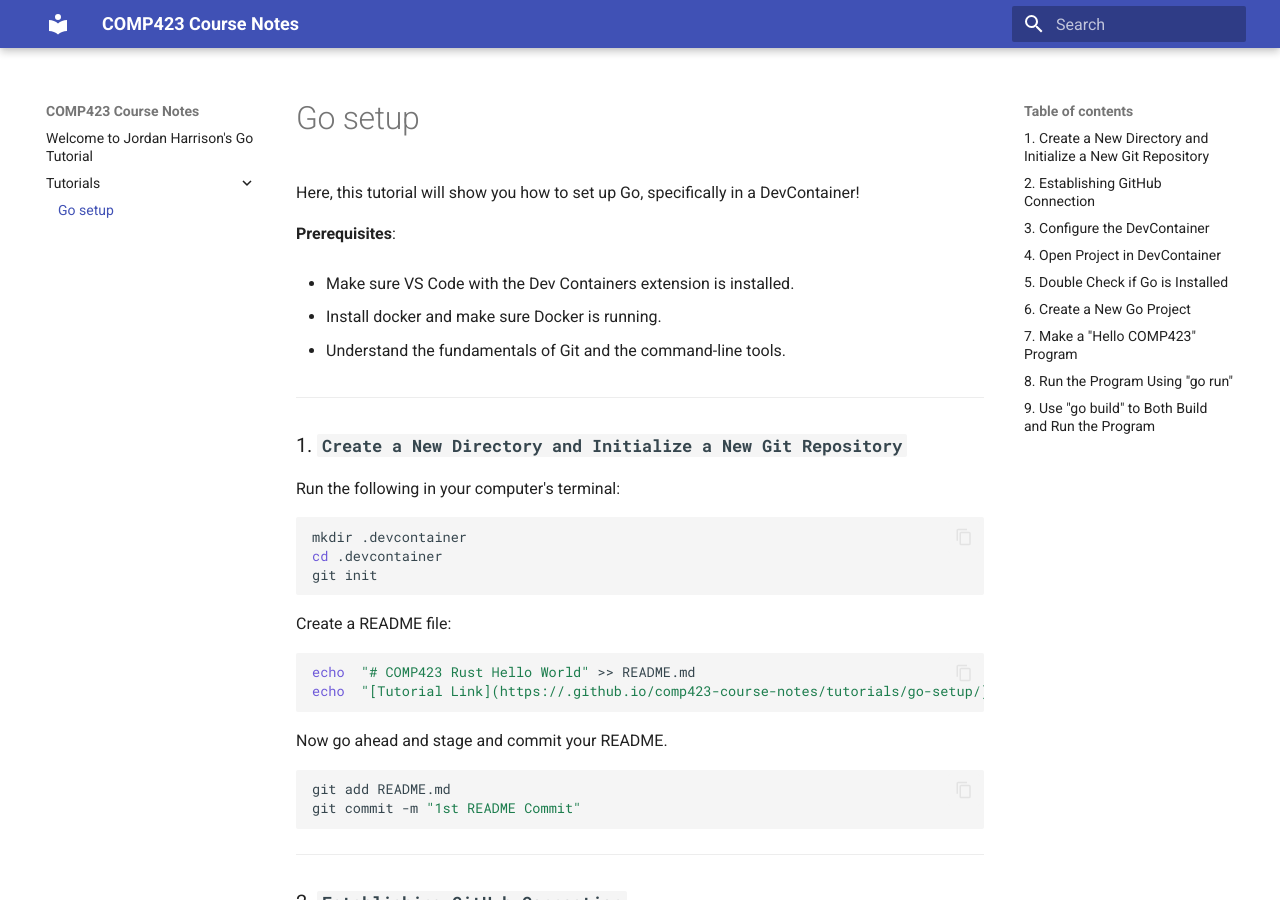
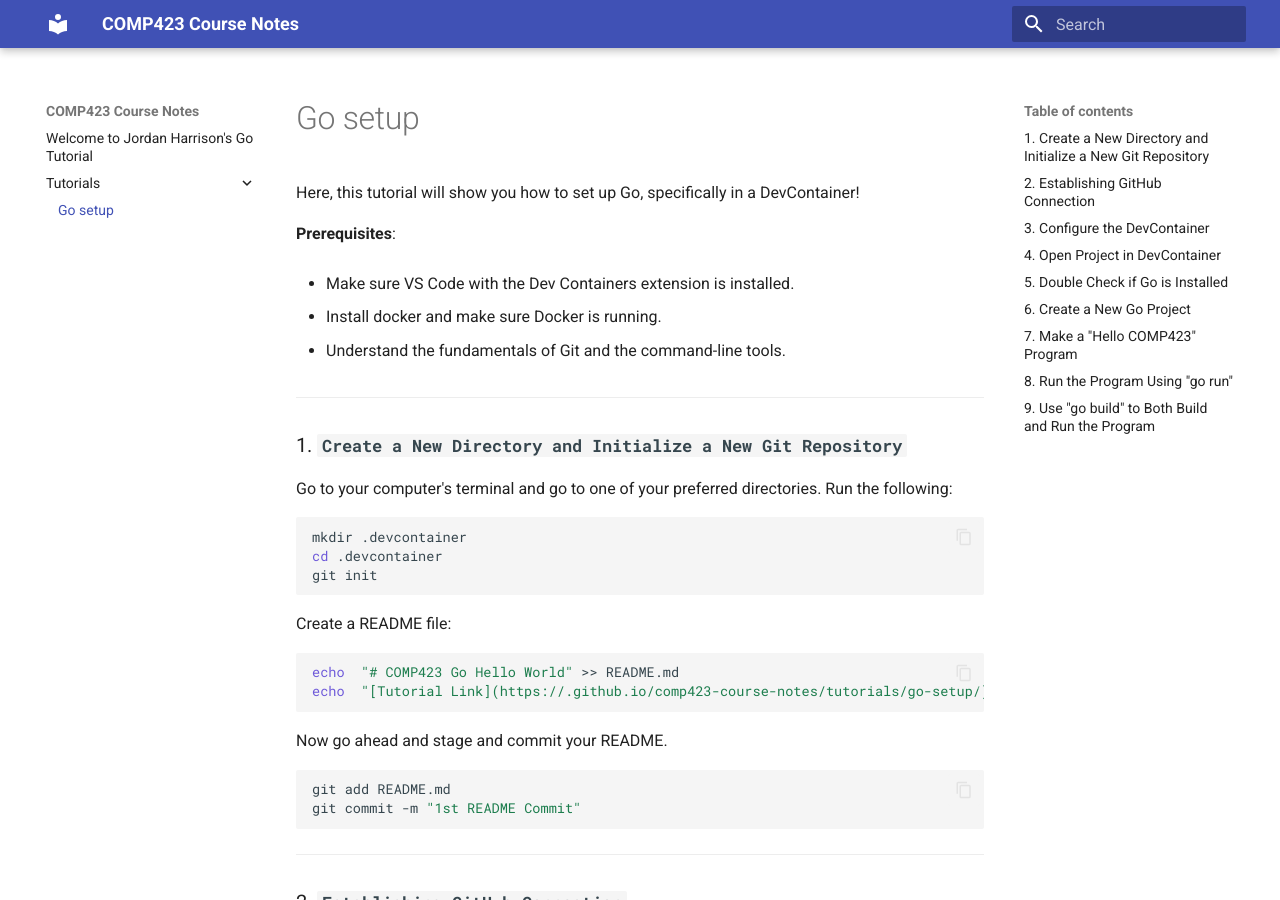
Before and after one commit to JHarrison21/comp423-course-notes, an MkDocs documentation site: the page built from docs/tutorials/go-setup.md, in a window 1280 px wide and 900 px high. Built offline with MkDocs 1.6.1 and Material for MkDocs 9.7.7, drawn with Linux system fonts in a browser that asks for light colours.

Commit message:
Changed README

````diff
--- a/docs/tutorials/go-setup.md
+++ b/docs/tutorials/go-setup.md
@@ -10,7 +10,7 @@ Here, this tutorial will show you how to set up Go, specifically in a DevContain
 
 ---
 ### 1. **`Create a New Directory and Initialize a New Git Repository`**
-Run the following in your computer's terminal:
+Go to your computer's terminal and go to one of your preferred directories. Run the following:
 ```shell
 mkdir .devcontainer
 cd .devcontainer
@@ -18,7 +18,7 @@ git init
 ```
 Create a README file:
 ```shell
-echo  "# COMP423 Rust Hello World" >> README.md
+echo  "# COMP423 Go Hello World" >> README.md
 echo  "[Tutorial Link](https://.github.io/comp423-course-notes/tutorials/go-setup/)" >> README.md
 ```
 
````
